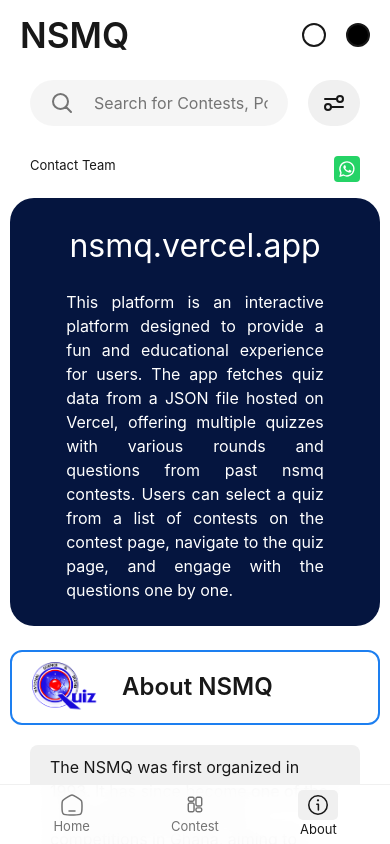
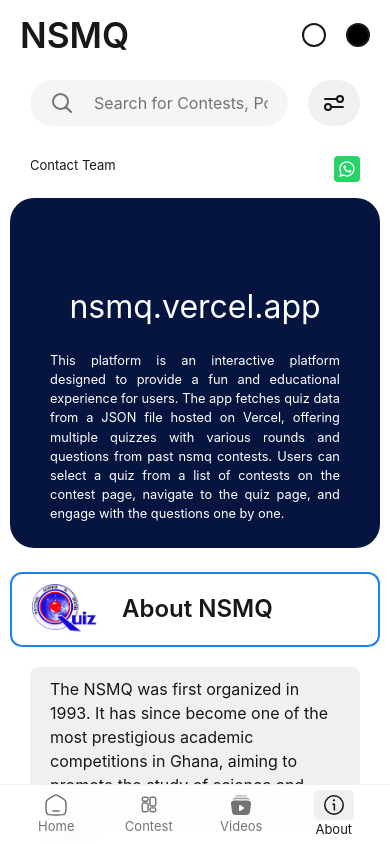
Before and after one commit to DeJunia/nsmq, a React (Vite) app: page /AboutPg in a window 390 px wide. Built offline with nearby package versions, Linux system fonts and the light colour scheme.

Commit message:
third commit

```diff
--- a/src/App.jsx
+++ b/src/App.jsx
@@ -7,6 +7,7 @@
 import Contest from './components/contest'
 import ContestPage from './components/contestPage'
 import About from './components/about'
+import VideoPage from './components/videoPage'
 import Missing from './components/missing'
 import LowerSection from './components/lowerSection'
 import { DataProvider } from './context/dataContext'
@@ -28,6 +29,7 @@
           <Route path='/AboutPg' element={<About />}/>
           <Route path='/*' element={<Missing />}/>
           <Route eaxact path='/search' element={<SearchPage/>}/>
+          <Route exact path='/video' element={<VideoPage/>}/>
         </Routes>
         <LowerSection />
       </DataProvider>
--- a/src/components/lowerSection.jsx
+++ b/src/components/lowerSection.jsx
@@ -4,6 +4,8 @@
 import homeIcon from '../assets/icons/home.svg'
 import homeIconD from '../assets/icons/homedk.svg'
 import contestIcon from '../assets/icons/dashboard.svg'
+import videoIcon from '../assets/icons/video.svg'
+import videoIcondk from '../assets/icons/videodk.svg'
 import contestIconD from '../assets/icons/dashboarddk.svg'
 import aboutIcon from '../assets/icons/about.svg'
 import aboutIconD from '../assets/icons/aboutdk.svg'
@@ -21,6 +23,10 @@
       {theme == 'light' ? (<img src={contestIconD} width={24} height={24} alt="" />) : (<img src={contestIcon} width={24} height={24} alt="" />)}
       <p>Contest</p></NavLink>
 
+      <NavLink to="/video" className= {({isActive}) => (isActive ? "active-link" : 'nav-link')}>
+      {theme == 'light' ? (<img src={videoIcon} width={24} height={24} alt="" />) : (<img src={videoIcondk} width={24} height={24} alt="" />)}
+      <p>Videos</p></NavLink>
+
       <NavLink to="/aboutPg" className= {({isActive}) => (isActive ? "active-link" : 'nav-link')}>
       {theme == 'light' ? (<img src={aboutIcon} width={24} height={24} alt="" />) : (<img src={aboutIconD} width={24} height={24} alt="" />)}
       <p>About</p></NavLink>
--- /dev/null
+++ b/src/components/videoPage.jsx
@@ -0,0 +1,24 @@
+import React from 'react'
+
+const VideoPage = () => {
+  return (
+    <main className='video'>
+
+      <div className="nsmqVideos">
+        <iframe width="560" height="315" src="https://www.youtube.com/embed/OWv_9HtnC94?si=NjZwxfmqKHeUjIey" title="YouTube video player" frameborder="0" allow="accelerometer; autoplay; clipboard-write; encrypted-media; gyroscope; picture-in-picture; web-share" referrerpolicy="strict-origin-when-cross-origin" allowfullscreen></iframe>
+        <iframe width="560" height="315" src="https://www.youtube.com/embed/SOFUHhqX3kI?si=-xoXxB6CSiBmGT3t" title="YouTube video player" frameborder="0" allow="accelerometer; autoplay; clipboard-write; encrypted-media; gyroscope; picture-in-picture; web-share" referrerpolicy="strict-origin-when-cross-origin" allowfullscreen></iframe>
+        <iframe width="560" height="315" src="https://www.youtube.com/embed/T6r3ucej49Y?si=4A3W_HzWAyaWCe3J" title="YouTube video player" frameborder="0" allow="accelerometer; autoplay; clipboard-write; encrypted-media; gyroscope; picture-in-picture; web-share" referrerpolicy="strict-origin-when-cross-origin" allowfullscreen></iframe>
+        <iframe width="560" height="315" src="https://www.youtube.com/embed/-miKsiq1IhA?si=-IFlunp72voEYLm0" title="YouTube video player" frameborder="0" allow="accelerometer; autoplay; clipboard-write; encrypted-media; gyroscope; picture-in-picture; web-share" referrerpolicy="strict-origin-when-cross-origin" allowfullscreen></iframe>
+        <iframe width="560" height="315" src="https://www.youtube.com/embed/-miKsiq1IhA?si=-IFlunp72voEYLm0" title="YouTube video player" frameborder="0" allow="accelerometer; autoplay; clipboard-write; encrypted-media; gyroscope; picture-in-picture; web-share" referrerpolicy="strict-origin-when-cross-origin" allowfullscreen></iframe>
+        <iframe width="560" height="315" src="https://www.youtube.com/embed/5wDk4psXOyg?si=BwYM_WCukx-NMkK4" title="YouTube video player" frameborder="0" allow="accelerometer; autoplay; clipboard-write; encrypted-media; gyroscope; picture-in-picture; web-share" referrerpolicy="strict-origin-when-cross-origin" allowfullscreen></iframe>
+        <iframe width="560" height="315" src="https://www.youtube.com/embed/Vz0QsAOyvHI?si=7dcN9-NtlNmvZMK1" title="YouTube video player" frameborder="0" allow="accelerometer; autoplay; clipboard-write; encrypted-media; gyroscope; picture-in-picture; web-share" referrerpolicy="strict-origin-when-cross-origin" allowfullscreen></iframe>
+        <iframe width="560" height="315" src="https://www.youtube.com/embed/Z2QodG4zsK8?si=aPUSRh7Glaslr3GT" title="YouTube video player" frameborder="0" allow="accelerometer; autoplay; clipboard-write; encrypted-media; gyroscope; picture-in-picture; web-share" referrerpolicy="strict-origin-when-cross-origin" allowfullscreen></iframe>
+        <iframe width="560" height="315" src="https://www.youtube.com/embed/R5lwH0gKnWk?si=8n_3wPqRwJ3518iK" title="YouTube video player" frameborder="0" allow="accelerometer; autoplay; clipboard-write; encrypted-media; gyroscope; picture-in-picture; web-share" referrerpolicy="strict-origin-when-cross-origin" allowfullscreen></iframe>
+        <iframe width="560" height="315" src="https://www.youtube.com/embed/1EDqQGpd5fU?si=yhe7CK2D31D0CC9e" title="YouTube video player" frameborder="0" allow="accelerometer; autoplay; clipboard-write; encrypted-media; gyroscope; picture-in-picture; web-share" referrerpolicy="strict-origin-when-cross-origin" allowfullscreen></iframe>
+      </div>
+
+    </main>
+  )
+}
+
+export default VideoPage
--- a/src/index.css
+++ b/src/index.css
@@ -640,6 +640,7 @@
 .aboutPage .head p {
   color: var(--white);
   text-align: justify;
+  font-size: 1rem;
   width: 80%;
 }
 
@@ -657,6 +658,27 @@
 .follow span {
   display: flex;
   gap: 10px;
+}
+
+.video {
+  padding: 90px 20px 70px 20px;
+}
+
+.nsmqVideos {
+  display: grid;
+  grid-template-columns: repeat(auto-fit, minmax(300px, 1fr));
+  row-gap: 20px;
+  column-gap: 20px;
+}
+
+iframe {
+  width: 100%;
+  height: 200px;
+  border-radius: 16px;
+}
+
+iframe:hover {
+  border: 2px solid var(--selection);
 }
 
 footer {
@@ -775,6 +797,20 @@
     position: relative;
   }
 
+  .aboutPage .head p {
+    color: var(--white);
+    text-align: justify;
+    font-size: .8rem;
+    width: 90%;
+  }
+
+  .video {
+    padding: 0 20px 70px 20px;
+  }
+  .nsmqVideos {
+    grid-template-columns: repeat(auto-fit, minmax(250px, 1fr));
+  }
+
   footer {
     display: flex;
     position: fixed;
```
Also changed, not shown: src/assets/icons/video.svg (added), src/assets/icons/videodk.svg (added).
